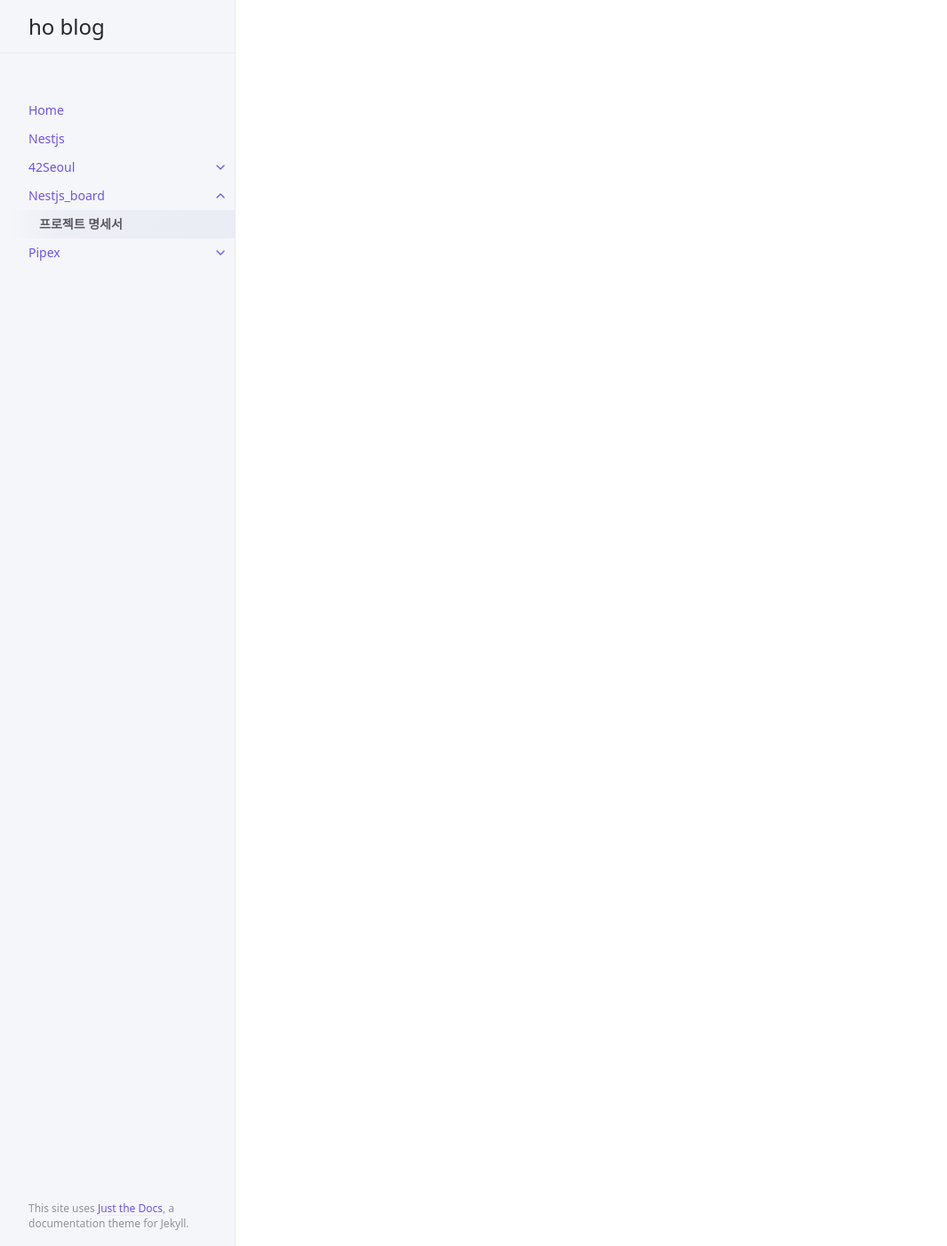
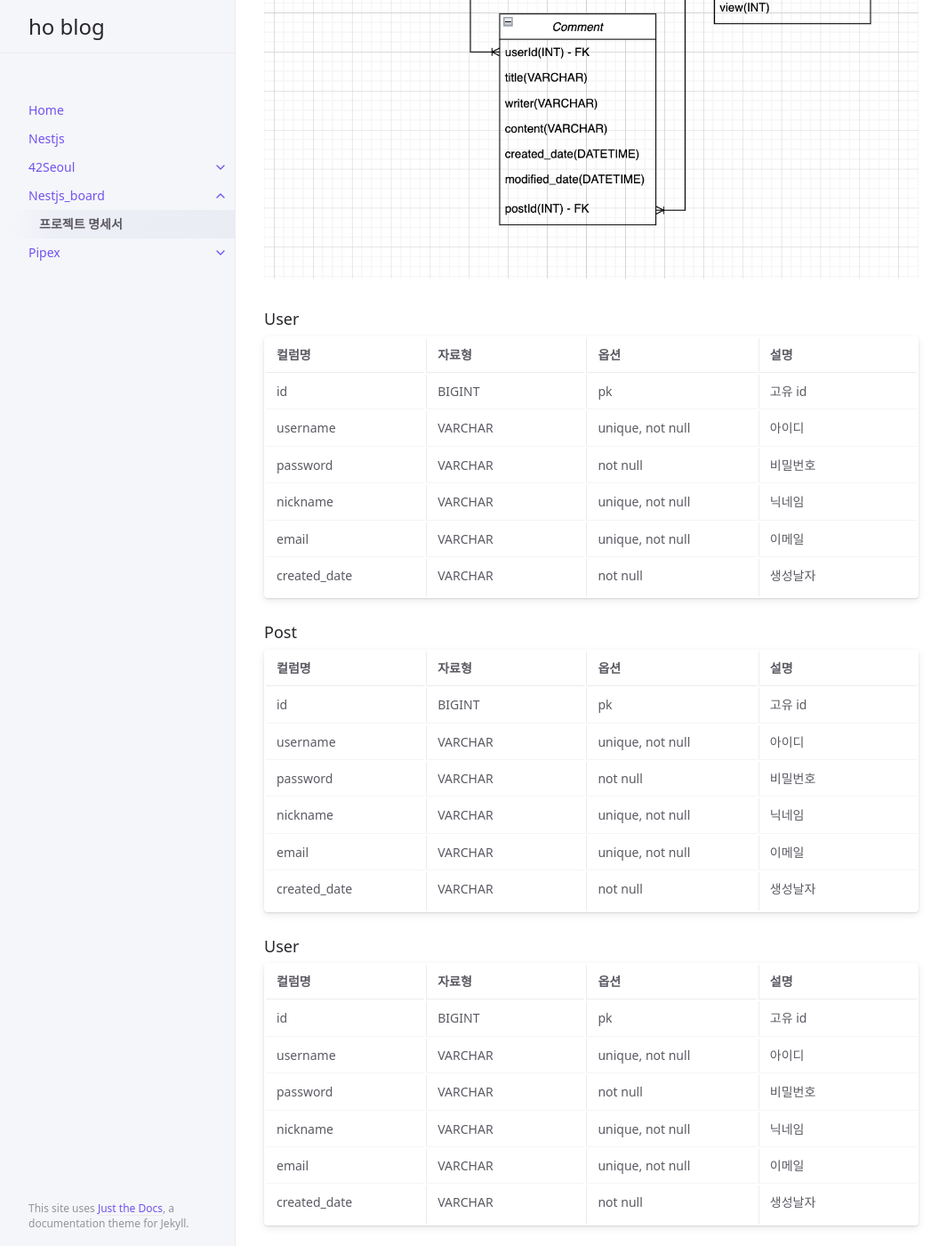
Before and after one commit to hotkimho/prev-hotkimho.github.io, a Jekyll site: the page built from docs/nestjs_board/functions.md, in a window 1280 px wide and 1400 px high, scrolled down 2137 px. Shown: the whole window at 89% size, without its empty margins (107-1172 px from the left). Built offline with Jekyll 4.4.1, drawn with Linux system fonts in a browser that asks for light colours.

Commit message:
Add. DB Model

```diff
--- a/docs/nestjs_board/functions.md
+++ b/docs/nestjs_board/functions.md
@@ -59,3 +59,48 @@ parent: Nestjs_board
   - 댓글은 공백이 올 수 없음
   - 대댓글은...... 좀더 고민!
 - 게시글이 삭제되면 게시글에 작성된 댓글이 삭제되엉야 함(중요)
+
+## 3. DB 관계도
+![db](/docs/nestjs_board/images/board_ERD.png)
+
+### User
+<div markdown="1">
+
+| 컬럼명 | 자료형 | 옵션 | 설명 |
+|:-----|:------|:----|:----|
+| id  | BIGINT | pk  | 고유 id |
+| username | VARCHAR | unique, not null| 아이디 |
+| password  | VARCHAR | not null| 비밀번호 |
+| nickname  | VARCHAR | unique, not null | 닉네임 |
+| email  | VARCHAR | unique, not null | 이메일 |
+| created_date  | VARCHAR | not null | 생성날자 |
+
+</div>
+
+### Post
+<div markdown="1">
+
+| 컬럼명 | 자료형 | 옵션 | 설명 |
+|:-----|:------|:----|:----|
+| id  | BIGINT | pk  | 고유 id |
+| username | VARCHAR | unique, not null| 아이디 |
+| password  | VARCHAR | not null| 비밀번호 |
+| nickname  | VARCHAR | unique, not null | 닉네임 |
+| email  | VARCHAR | unique, not null | 이메일 |
+| created_date  | VARCHAR | not null | 생성날자 |
+
+</div>
+
+### User
+<div markdown="1">
+
+| 컬럼명 | 자료형 | 옵션 | 설명 |
+|:-----|:------|:----|:----|
+| id  | BIGINT | pk  | 고유 id |
+| username | VARCHAR | unique, not null| 아이디 |
+| password  | VARCHAR | not null| 비밀번호 |
+| nickname  | VARCHAR | unique, not null | 닉네임 |
+| email  | VARCHAR | unique, not null | 이메일 |
+| created_date  | VARCHAR | not null | 생성날자 |
+
+</div>
```
Also changed, not shown: docs/nestjs_board/images/board_ERD.png (added), 2 other files.
